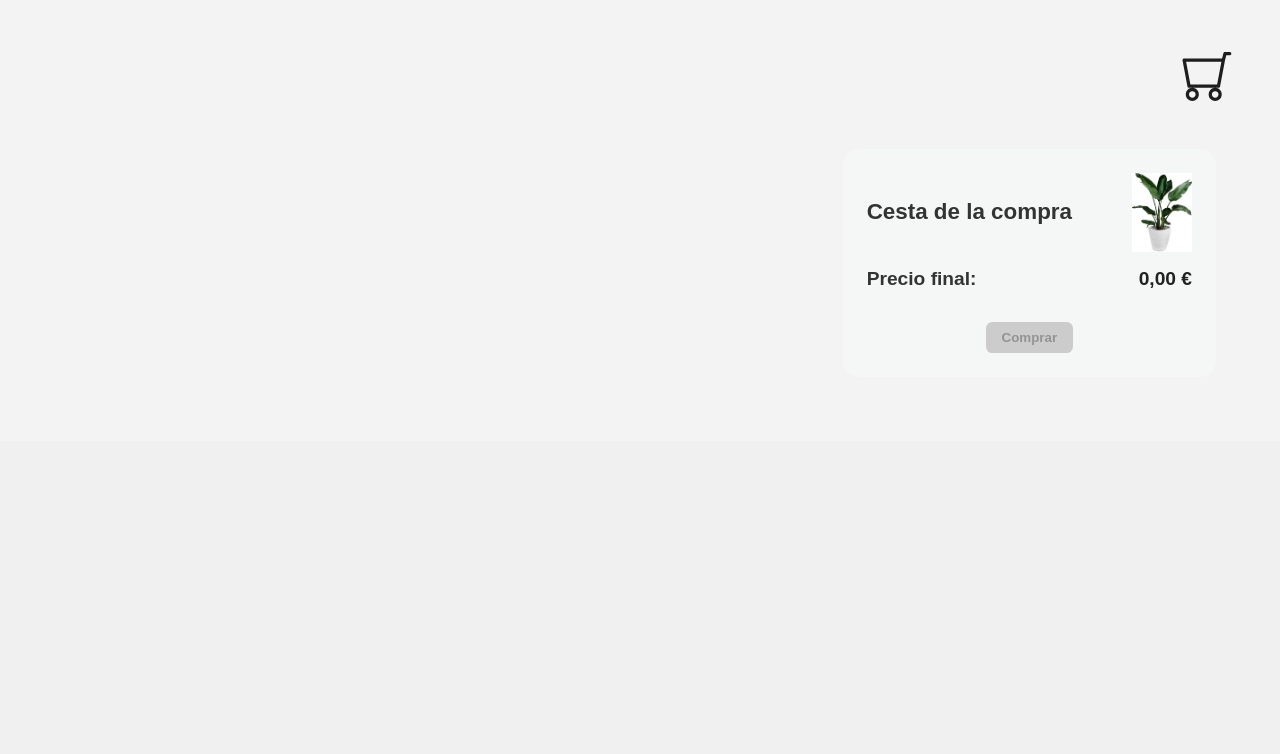
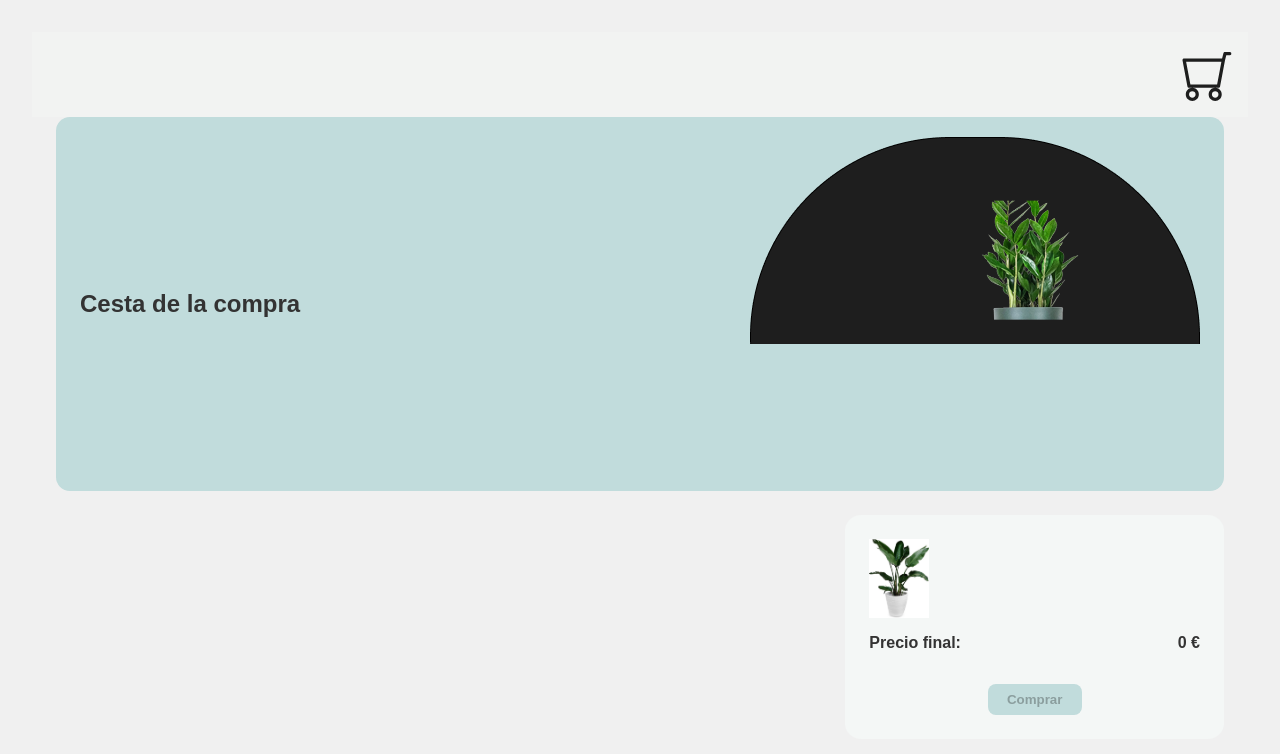
Before and after one commit to CarlosAlberto19/plants-project, a Vue app: page /shopping in a window 1280 px wide. Shown: the top 754 px of the page. Built offline with nearby package versions, Linux system fonts and the light colour scheme.

Commit message:
arreglando shoppingList

```diff
--- a/src/App.vue
+++ b/src/App.vue
@@ -40,7 +40,7 @@ function handleUpdateCard(plant,action) {
 
 <style lang="scss" scoped>
 
-:global(#app) {
+#app > header { //esto cubre todos los fondos de la aplicación siempre y cuando no especifiques
   background: rgb(242, 243, 242);
 
 }
@@ -51,6 +51,8 @@ header {
   justify-content: end;
   align-items: center;
   padding: 1rem;
+
+
 
 }
 
--- a/src/views/ShoppingListView.vue
+++ b/src/views/ShoppingListView.vue
@@ -2,59 +2,59 @@
 import { defineProps, defineEmits, computed } from 'vue'
 import PlantCardCart from '@/components/PlantCardCart.vue'
 
-
 const props = defineProps({
-  shoppingList: { type: Array, required: true }
-})
-const emit = defineEmits(['update-card'])
-
-// 1️⃣ Agrupamos por ID y contamos cuántas de cada una hay
-const grouped = computed(() => {
-  const map = new Map()
-  props.shoppingList.forEach(plant => {
-    if (map.has(plant.id)) {
-      map.get(plant.id).amount++
-    } else {
-      map.set(plant.id, { plant, amount: 1 })
-    }
-  })
-  return Array.from(map.values()) // [{ plant, amount }, …]
+shoppingList: { type: Array, required: true }
 })
 
+const emit = defineEmits(['update-card', 'buy'])
 
-const grandTotal = computed(() => {
-  return grouped.value.reduce((acc, item) => {
-
-    return acc + item.plant.price * item.amount
-  } , 0)
-
+/* Agrupa por id y cuenta cuántas unidades hay de cada planta */
+const grouped = computed(() => {
+const map = new Map()
+props.shoppingList.forEach(plant => {
+if (map.has(plant.id)) map.get(plant.id).amount++
+else map.set(plant.id, { plant, amount: 1 })
+})
+return Array.from(map.values())
 })
 
-const grandTotalLabel = computed(() => {
-  return new Intl.NumberFormat('es-Es',{
-    style: 'currency',
-    currency:'EUR'
+function handleUpdateCart(plant, action) {
+emit('update-card', plant, action)
+}
 
-  }).format(grandTotal.value)
+/* Total y etiqueta formateada */
+const grandTotal = computed(() =>
+grouped.value.reduce((sum, { plant, amount }) => sum + plant.price * amount, 0)
+)
+const grandTotalLabel = computed(() =>
+`${grandTotal.value.toLocaleString('es-ES')} €`
+)
+</script>
+
+<template>
+<!-- Header global con carrito va en App.vue -->
+
+<!-- Tu header local de Shopping -->
 
 
-})
+<!-- Mini hero específico de Shopping (mitad de alto que el de Home) -->
+<section class="slv-hero">
+<div class="slv-left">
+<h1>Cesta de la compra</h1>
 
+</div>
 
+<div class="slv-right">
 
+<img class="slv-bg-blob" src="@/assets/blob2.png" alt="background" />
+<img class="slv-hero-img" src="@/assets/plantaShoppingList.png" alt="plant hero" />
 
-function handleUpdateCart(plant, action) {
-  emit('update-card', plant, action)
-}
+</div>
+</section>
 
+<!-- Contenido principal: lista (izda) + resumen (dcha) -->
+<div class="shopping-list-view">
 
-</script>
-
-
-
-<template>
-<div class="shopping-list-view">
-<!-- 🌿 Columna izquierda con tarjetas -->
 <div class="plant-cards">
 <PlantCardCart
 v-for="item in grouped"
@@ -68,7 +68,7 @@ v-for="item in grouped"
 <!-- 💳 Columna derecha con resumen -->
 <aside class="summary">
 <div class="summary-header">
-<h2>Cesta de la compra</h2>
+
 <img src="@/assets/big-plant.png" alt="Decoración" class="summary-image" />
 </div>
 
@@ -84,81 +84,94 @@ Comprar
 </div>
 </template>
 
+<style lang="scss" scoped>
+/* ===== Header local de la vista ===== */
 
-<style lang="scss">
+
+/* ====== Hero superior de la vista de compra ====== */
+.slv-hero {
+display: flex;
+align-items: center;
+justify-content: space-between;
+gap: 1.5rem;
+min-height: 220px;
+
+/* tamaño y “píldora” */
+background: #c1dcdc;
+border-radius: 14px;
+padding: 1.25rem 1.5rem;
+min-height: 140px; /* controla la altura del bloque */
+overflow: visible; /* para que la imagen/semicírculo sobresalga si hace falta */
+margin: 0 1.5rem 1.5rem; /* separaciones laterales/abajo */
+}
+
+.slv-left {
+flex: 1 1 60%;
+}
+
+.slv-right {
+flex: 0 0 40%;
+position: relative; /* ancla para posicionar los elementos decorativos dentro */
+min-height: 110px; /* asegura alto mínimo */
+overflow:visible;
+}
+
+/* “burbuja” negra del fondo */
+.slv-big-blob {
+position: absolute;
+z-index: 0;
+width: 420px; /* tamaño del semicírculo */
+height: 420px;
+right: 6%; /* lo mueves horizontalmente */
+top: 20px; /* lo subes para que asomen las hojas */
+pointer-events: none; /* que no interfiera con clics */
+transform: translateX(150%) translateY(-50%)
+}
+
+/* planta/mano */
+.slv-hero-img {
+position: relative;
+z-index: 1; /* por encima del blob */
+width: 220px; /* tamaño de la planta */
+height: auto;
+transform: translateX(78%) translateY(-124%); /* ajuste fino posición */
+pointer-events: none;
+}
+
+/* ====== Grid principal (lista + resumen) ====== */
 .shopping-list-view {
 display: grid;
-grid-template-columns: 2fr 1fr; // 🌿 izquierda 2/3, 🧾 derecha 1/3
+grid-template-columns: 2fr 1fr;
 gap: 2rem;
-padding: 2rem;
+padding: 0 1.5rem 2rem;
 }
 
+/* columnas existentes tuyas */
 .plant-cards {
 display: flex;
 flex-direction: column;
 gap: 1rem;
 }
 
+/* caja resumen: lo que ya tienes, dejo solo los mínimos que ayudan al layout */
 .summary {
 background: #f4f7f6;
 padding: 1.5rem;
 border-radius: 1rem;
 display: flex;
 flex-direction: column;
-align-items: flex-start;
 gap: 1rem;
-
+}
 .summary-header {
-width: 100%;
 display: flex;
 align-items: center;
 justify-content: space-between;
-
-h2 {
-font-size: 1.4rem;
-margin: 0;
 }
-
-.summary-image {
-width: 60px;
-height: auto;
-}
-}
-
+.summary-image { width: 60px; height: auto; }
 .summary-total {
 display: flex;
 justify-content: space-between;
-width: 100%;
-font-size: 1.2rem;
 font-weight: bold;
-
-span {
-color: #333;
 }
-
-strong {
-margin-left: 1rem;
-color: #222;
-}
-}
-
-.buy-btn {
-align-self: center;
-background-color: #c0d6d1;
-padding: 0.5rem 1rem;
-font-weight: bold;
-border: none;
-border-radius: 0.4rem;
-cursor: pointer;
-transition: background-color 0.2s;
-
-&:disabled {
-background-color: #ccc;
-cursor: not-allowed;
-}
-}
-}
-
-
-
+.buy-btn { align-self: center; }
 </style>
```
Also changed, not shown: src/assets/blob2.png (added), src/assets/plantaShoppingList.png (added).
